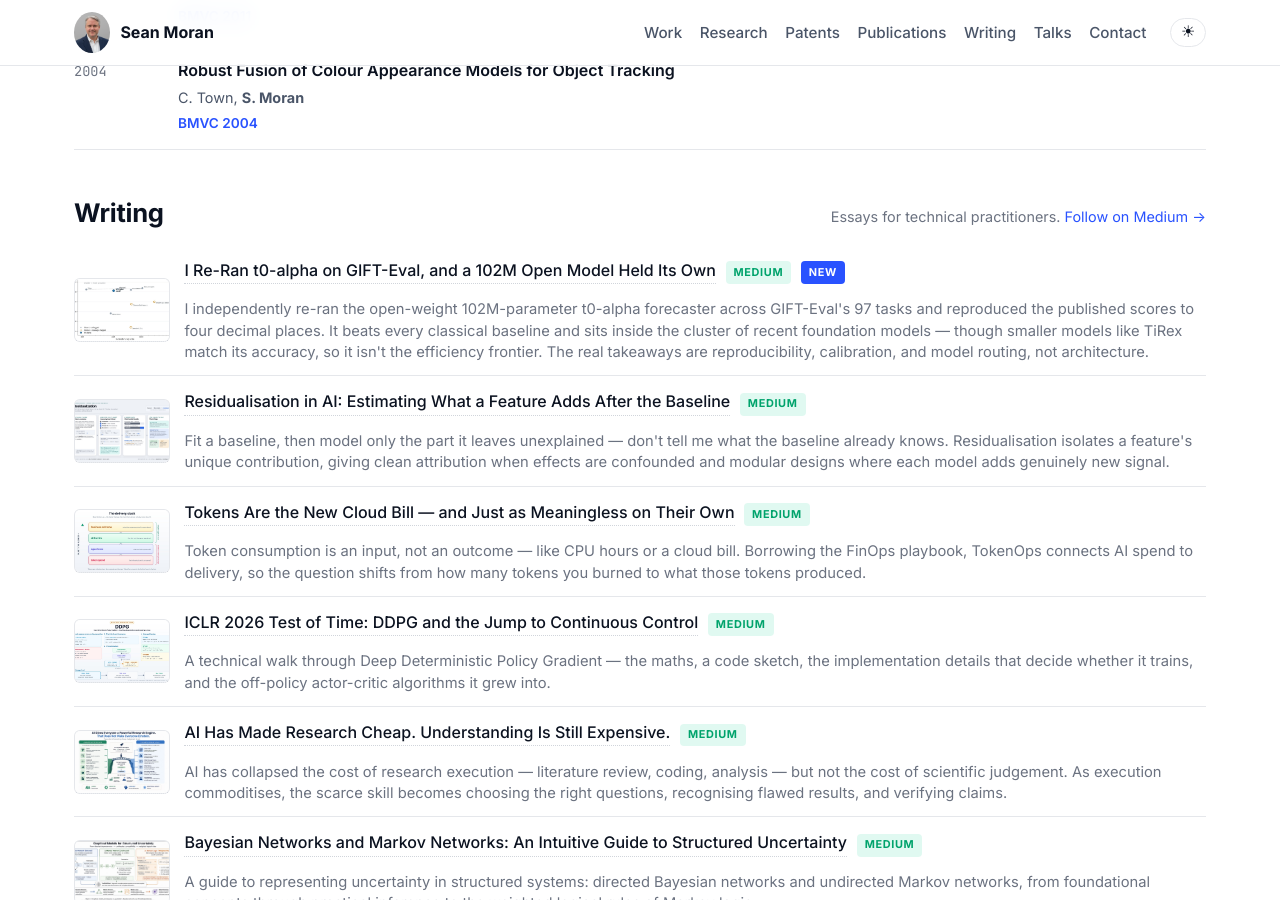
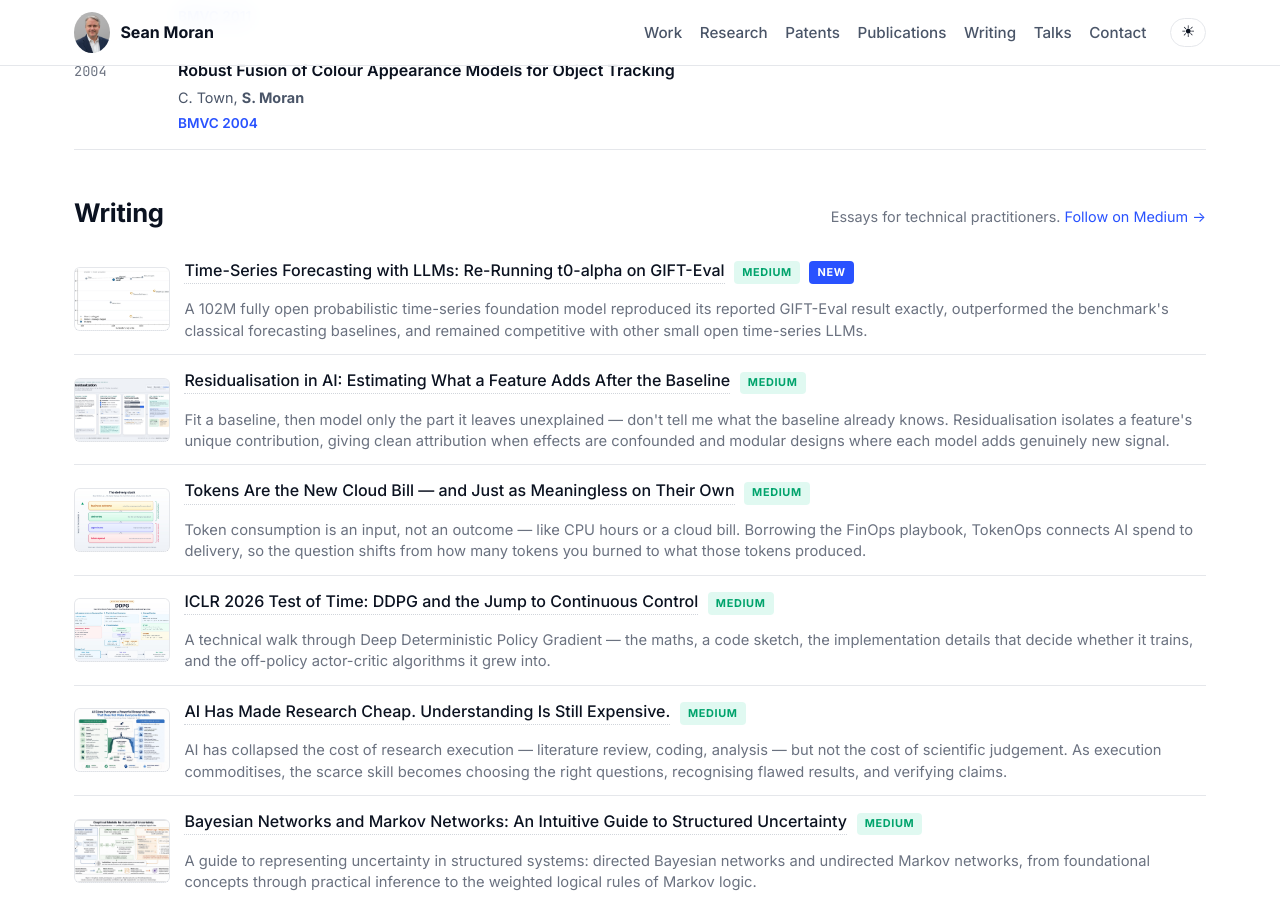
Before and after one commit to sjmoran/sjmoran.github.io, a Jekyll site: the page built from index.md, in a window 1280 px wide and 900 px high, scrolled down 15084 px. Built offline with Jekyll 4.4.1, drawn with Linux system fonts in a browser that asks for light colours.

Commit message:
Update t0-alpha writing entry title and blurb
Co-Authored-By: Claude Opus 4.8 (1M context) <noreply@anthropic.com>

```diff
--- a/_includes/writing.html
+++ b/_includes/writing.html
@@ -10,9 +10,9 @@
         <img src="/img/writing/t0-alpha-gift-eval.jpg" alt="">
       </a>
       <div class="writing-meta">
-        <a href="https://medium.com/@sean.j.moran/i-re-ran-t0-alpha-on-gift-eval-and-a-102m-open-model-held-its-own-d1d803c71df4" target="_blank" rel="noopener">I Re-Ran t0-alpha on GIFT-Eval, and a 102M Open Model Held Its Own</a>
+        <a href="https://medium.com/@sean.j.moran/i-re-ran-t0-alpha-on-gift-eval-and-a-102m-open-model-held-its-own-d1d803c71df4" target="_blank" rel="noopener">Time-Series Forecasting with LLMs: Re-Running t0-alpha on GIFT-Eval</a>
         <span class="badge badge-medium">Medium</span><span class="badge badge-new">New</span>
-        <p class="writing-blurb">I independently re-ran the open-weight 102M-parameter t0-alpha forecaster across GIFT-Eval's 97 tasks and reproduced the published scores to four decimal places. It beats every classical baseline and sits inside the cluster of recent foundation models — though smaller models like TiRex match its accuracy, so it isn't the efficiency frontier. The real takeaways are reproducibility, calibration, and model routing, not architecture.</p>
+        <p class="writing-blurb">A 102M fully open probabilistic time-series foundation model reproduced its reported GIFT-Eval result exactly, outperformed the benchmark's classical forecasting baselines, and remained competitive with other small open time-series LLMs.</p>
       </div>
     </li>
     <li>
```
